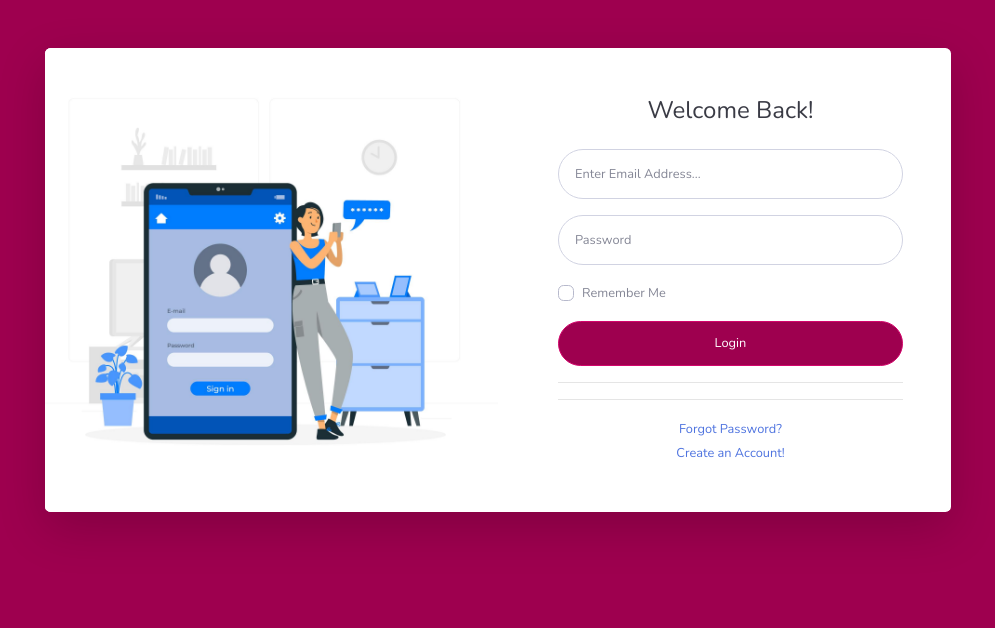
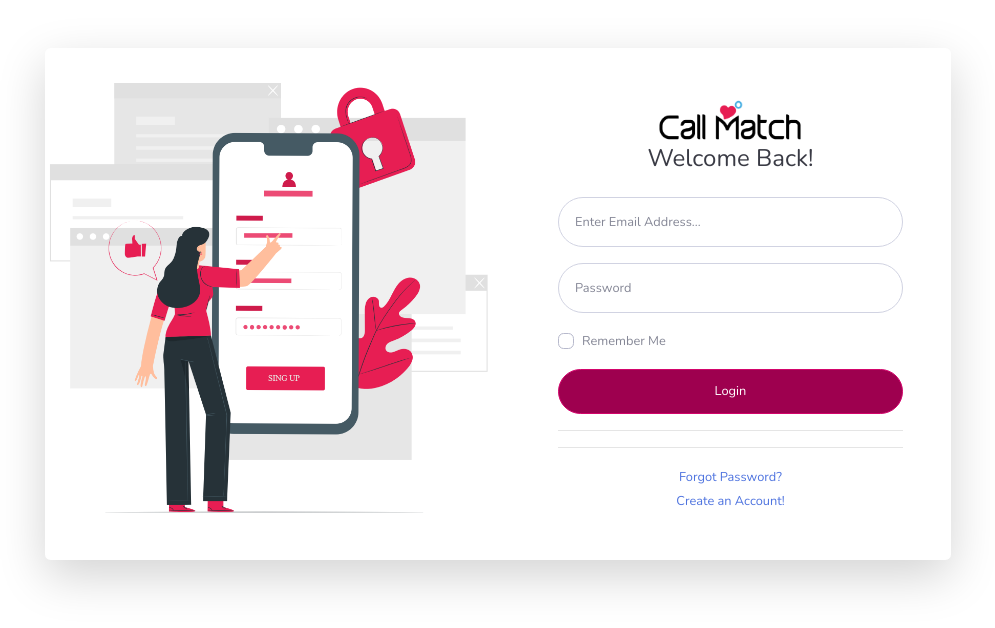
Before and after one commit to shreya-gireesh/callmatch, a Django app: page /login in a window 1280 px wide. Shown: the top 628 px of the page, without its empty margins (142-1137 px from the left). Run offline with Django 5.2, Linux system fonts and the light colour scheme; some libraries are stand-ins or nearby versions.

Commit message:
commit 1

```diff
--- a/templates/login.html
+++ b/templates/login.html
@@ -3,6 +3,19 @@
 
 <head>
     {% load static %}
+    <style>
+        .parent-container {
+            display: grid;
+            place-items: center; /* Centers both horizontally and vertically */
+        }
+
+        .d-flex.logo {
+            width: 10rem;   /* Adjust width as needed */
+            height: 3rem;  /* Adjust height as needed */
+            background-size: cover;
+            background-position: center;
+        }
+    </style>
     <meta charset="utf-8">
     <meta http-equiv="X-UA-Compatible" content="IE=edge">
     <meta name="viewport" content="width=device-width, initial-scale=1, shrink-to-fit=no">
@@ -22,7 +35,7 @@
 
 </head>
 
-<body class="bg-gradient-primary">
+<body>
 
     <div class="container">
 
@@ -35,9 +48,14 @@
                     <div class="card-body p-0">
                         <!-- Nested Row within Card Body -->
                         <div class="row">
-                            <div class="col-lg-6 d-none d-lg-block bg-login-image" style="background-image: url({% static 'img/login.jpg' %});"></div>
+                            <div class="col-lg-6 d-none d-lg-block bg-login-image" style="background-image: url({% static 'img/login.png' %});">
+
+                            </div>
                             <div class="col-lg-6">
                                 <div class="p-5">
+                                    <div class="parent-container">
+                                        <div class="d-flex logo" style="background-image: url({% static 'img/callmatch-1.png' %});"></div>
+                                    </div>
                                     <div class="text-center">
                                         <h1 class="h4 text-gray-900 mb-4">Welcome Back!</h1>
                                     </div>
```
Also changed, not shown: templates/register.html (+17 -6 lines), static/img/callmatch-1.png (added), static/img/login.jpg (deleted), static/img/login.png (added), static/img/register.jpg (deleted), static/img/register.png (added).
